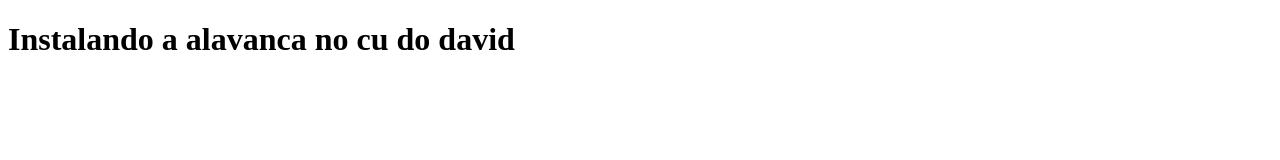
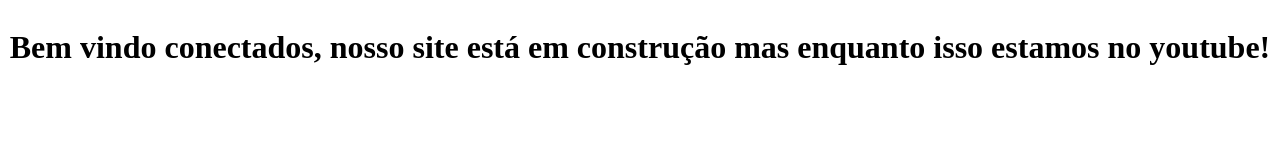
Before and after one commit to davidrjbr/viagemconectada, a plain HTML site: page index.html in a window 1280 px wide. Drawn offline with Linux system fonts and the light colour scheme.

Commit message:
enviando video direito

```diff
--- a/index.html
+++ b/index.html
@@ -5,11 +5,23 @@
     <meta http-equiv="X-UA-Compatible" content="IE=edge">
     <meta name="viewport" content="width=device-width, initial-scale=1.0">
     <title>Viagem Conectada</title>
+    <style>
+        .container {
+            display: flex;
+            flex-direction: column;
+            justify-content: center;
+            align-items: center;
+        }
+
+        h1 {
+            margin-bottom: 24px;
+        }
+    </style>
 </head>
-<body>
-    <h1>Instalando a alavanca no cu do david</h1>
+<body class="container">
+        <h1>Bem vindo conectados, nosso site está em construção mas enquanto isso estamos no youtube!</h1>
+        <div id="ytplayer" class="container"></div>
 
-    <div id="ytplayer"></div>
 
 <script>
   // Load the IFrame Player API code asynchronously.
@@ -23,8 +35,8 @@
   var player;
   function onYouTubePlayerAPIReady() {
     player = new YT.Player('ytplayer', {
-      height: '360',
-      width: '640',
+      height: '720',
+      width: '1280',
       videoId: 'Z05i9vNWHNw'
     });
   }
```
